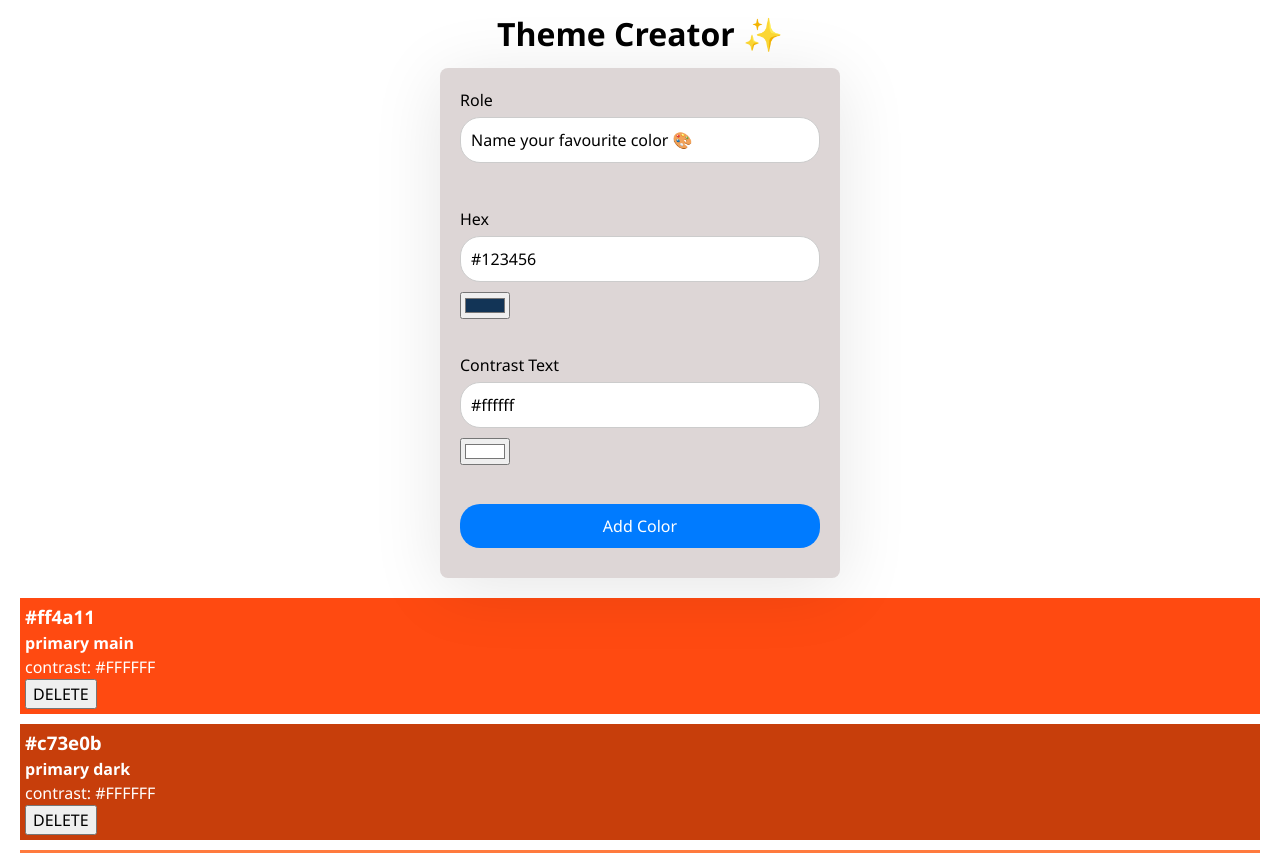
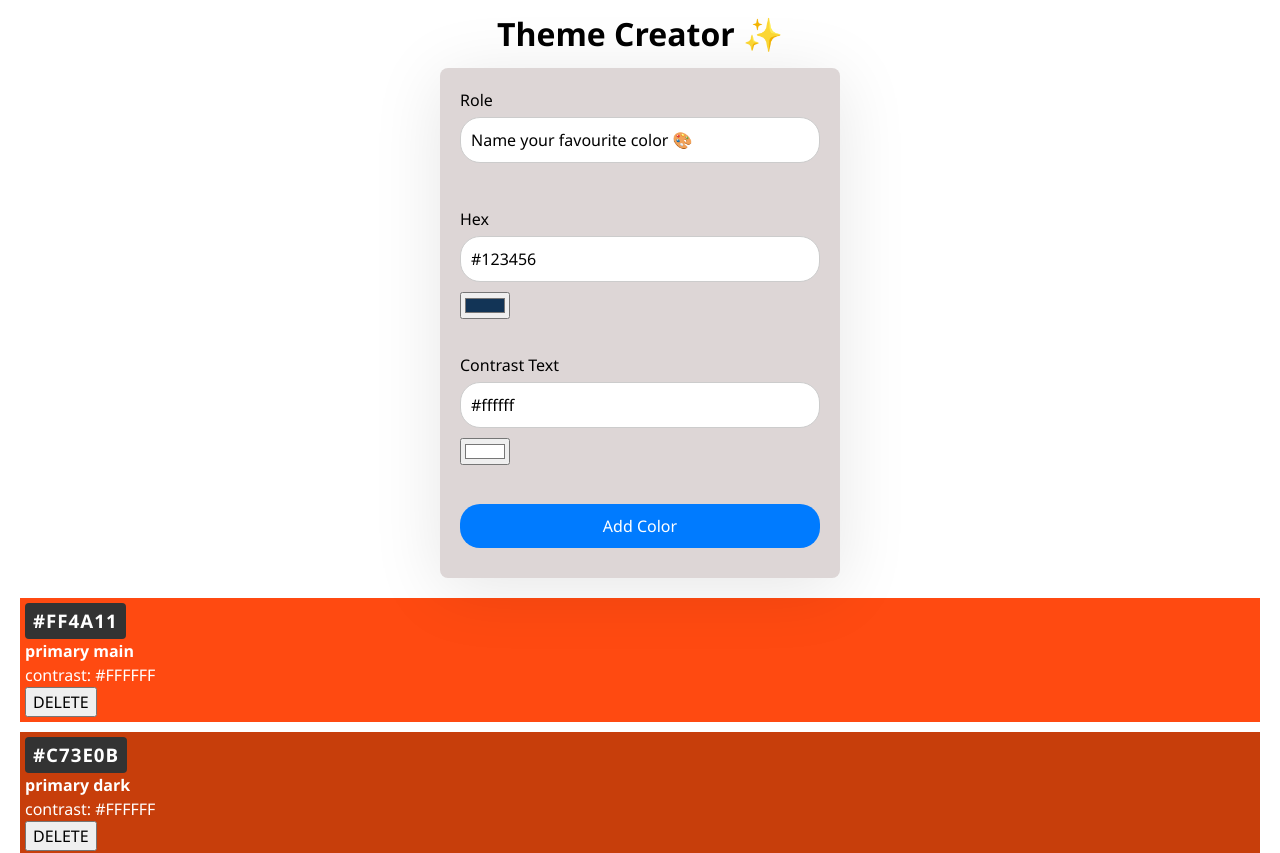
Before and after one commit to Sannsfilm/react-recap-project, a React (Vite) app: page / in a window 1280 px wide. Shown: the top 853 px of the page. Built offline with nearby package versions, Linux system fonts and the light colour scheme.

Commit message:
edit style for good

```diff
--- a/src/Components/Color/Color.css
+++ b/src/Components/Color/Color.css
@@ -4,10 +4,14 @@
 }
 
 .color-card-highlight {
-  display: inline;
-  padding: 2px 6px;
-  background: black;
+  display: inline-block;
+  padding: 4px 8px;
+  background-color: #333;
   color: white;
+  border-radius: 4px;
+  font-weight: bold;
+  text-transform: uppercase;
+  letter-spacing: 1px;
 }
 
 .app-container {
@@ -16,3 +20,16 @@
   align-items: center;
   justify-content: center;
 }
+
+.color-question-name {
+  background-color: #007bff;
+  color: white;
+  padding: 8px 16px;
+  border: none;
+  cursor: pointer;
+  margin: 5px 5px;
+}
+
+.color-question-name:hover {
+  background-color: #0056b3;
+}
--- a/src/Components/Color/Color.jsx
+++ b/src/Components/Color/Color.jsx
@@ -32,14 +32,18 @@ export default function Color({ color, onDeleteColor }) {
         color: color.contrastText,
       }}
     >
-      <h3 className="color-card-headline">{color.hex}</h3>
+      <h3 className="color-card-highlight">{color.hex}</h3>
       <h4>{color.role}</h4>
       <p>contrast: {color.contrastText}</p>
       {isConfirming ? ( // if true
         <>
           <p className="color-card-highlight">Really delete?</p>
-          <button onClick={cancelDelete}>CANCEL</button>
-          <button onClick={confirmDelete}>DELETE</button>
+          <button className="color-question-name" onClick={cancelDelete}>
+            CANCEL
+          </button>
+          <button className="color-question-name" onClick={confirmDelete}>
+            DELETE
+          </button>
         </>
       ) : (
         // if false
```
